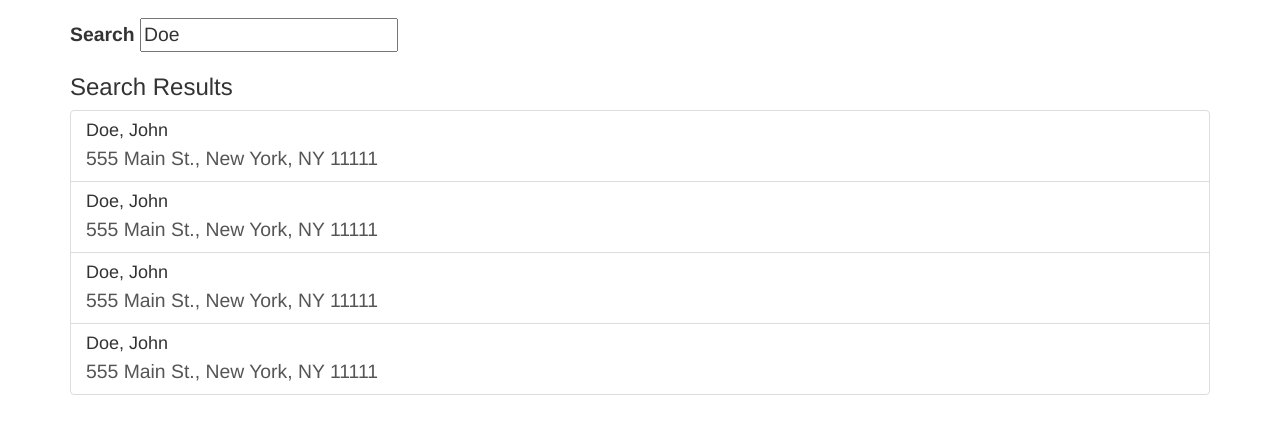
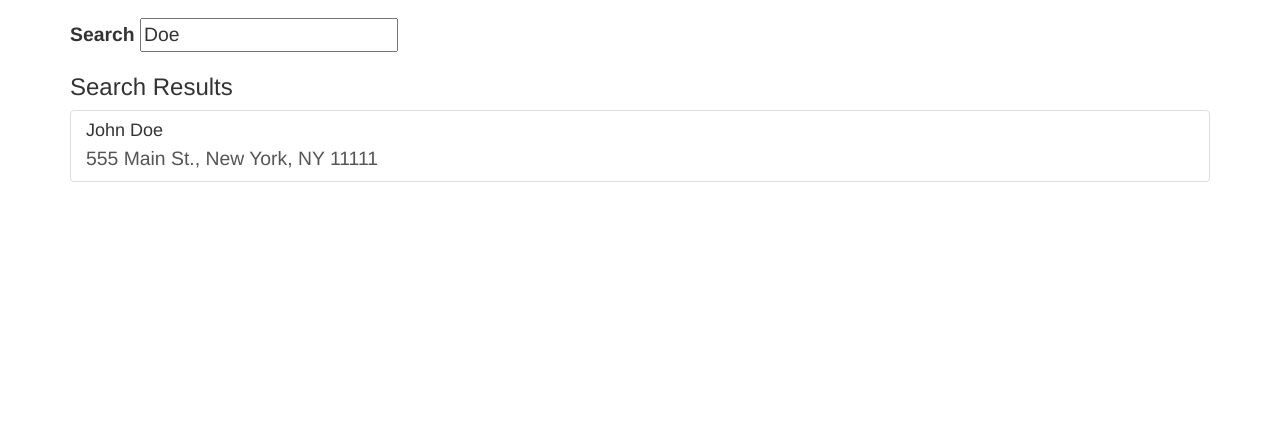
Before and after one commit to pavadaran/AngularJS-Udemy, a plain HTML site: page Snippets/index.htm in a window 1280 px wide. Shown: the part 54-488 px from the top of the page. Drawn offline with nearby package versions, Linux system fonts and the light colour scheme; some packages are replaced by stand-ins of ours.

Commit message:
Scope Part 1

```diff
--- a/Snippets/app.js
+++ b/Snippets/app.js
@@ -16,7 +16,10 @@ angularApp.config(function ($routeProvider) {
 
 // CONTROLLERS
 angularApp.controller('mainController', ['$scope', '$log', function($scope, $log) {
-
+    $scope.person = {
+        name: 'John Doe',
+        address: '555 Main St., New York, NY 11111'
+    }
 }]);
 
 angularApp.controller('secondController', ['$scope', '$log', '$routeParams',
@@ -30,6 +33,11 @@ angularApp.directive("searchResult", function() {
         // C -> Class
         // M -> Comment
         templateUrl: `directives/searchresult.html`,
-        replace: true
+        replace: true,
+        scope: {
+            // personNameSpecial: "@personName",
+            personName: "@", // Text
+            personAddress: "@"
+        }
     }
 })
--- a/Snippets/directives/searchresult.html
+++ b/Snippets/directives/searchresult.html
@@ -1,4 +1,4 @@
 <a href="#" class="list-group-item list-group-item-action" aria-current="true">
-    <h4 class="list-group-item-heading">Doe, John</h4>
-    <p class="list-group-item-text">555 Main St., New York, NY 11111</p>
+    <h4 class="list-group-item-heading">{{ personName }}</h4>
+    <p class="list-group-item-text">{{ personAddress }}</p>
 </a>
--- a/Snippets/pages/main.html
+++ b/Snippets/pages/main.html
@@ -4,8 +4,6 @@
 <h3>Search Results</h3>
 
 <div class="list-group">
-    <search-result></search-result>
-    <div search-result></div>
-    <div class="search-result"></div>
-    <!-- directive: search-result -->
-  </div>
+  <search-result person-name="{{ person.name }}" person-address="{{ person.address }}">
+  </search-result>
+</div>
```
